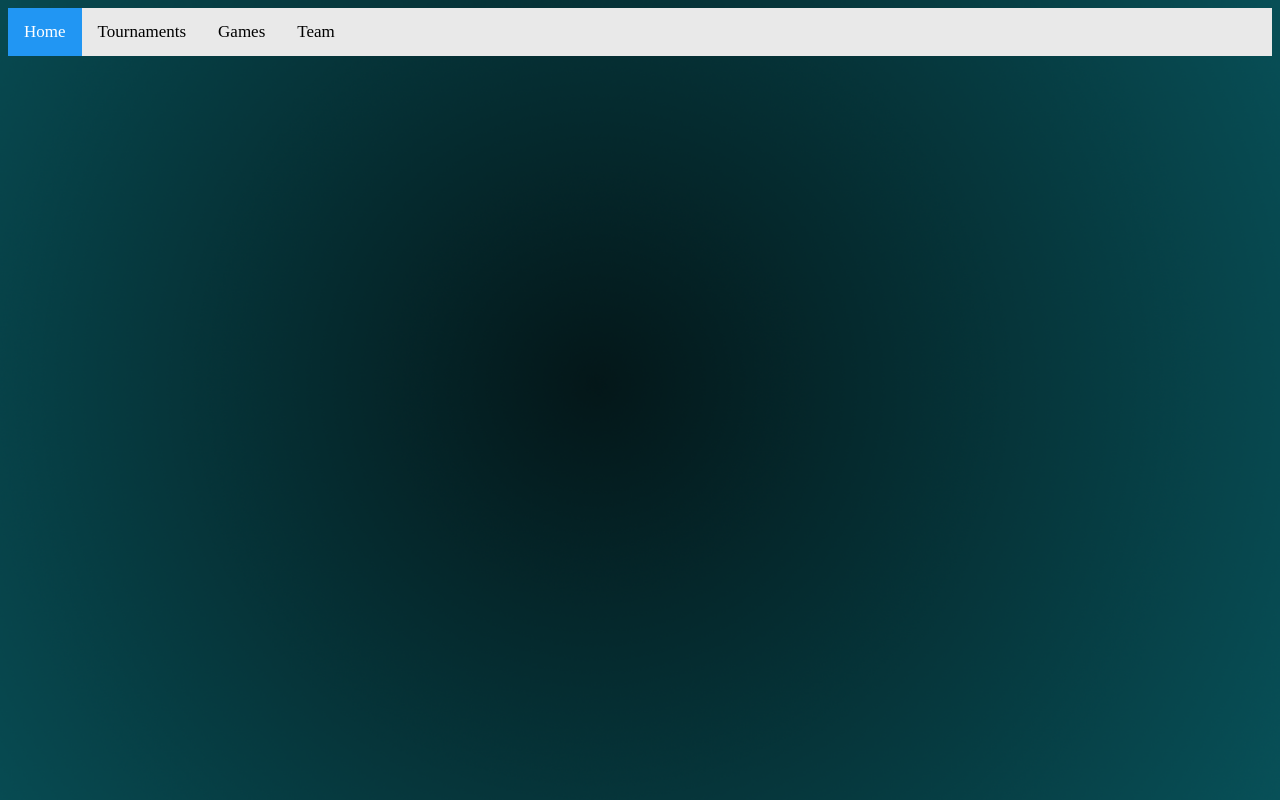
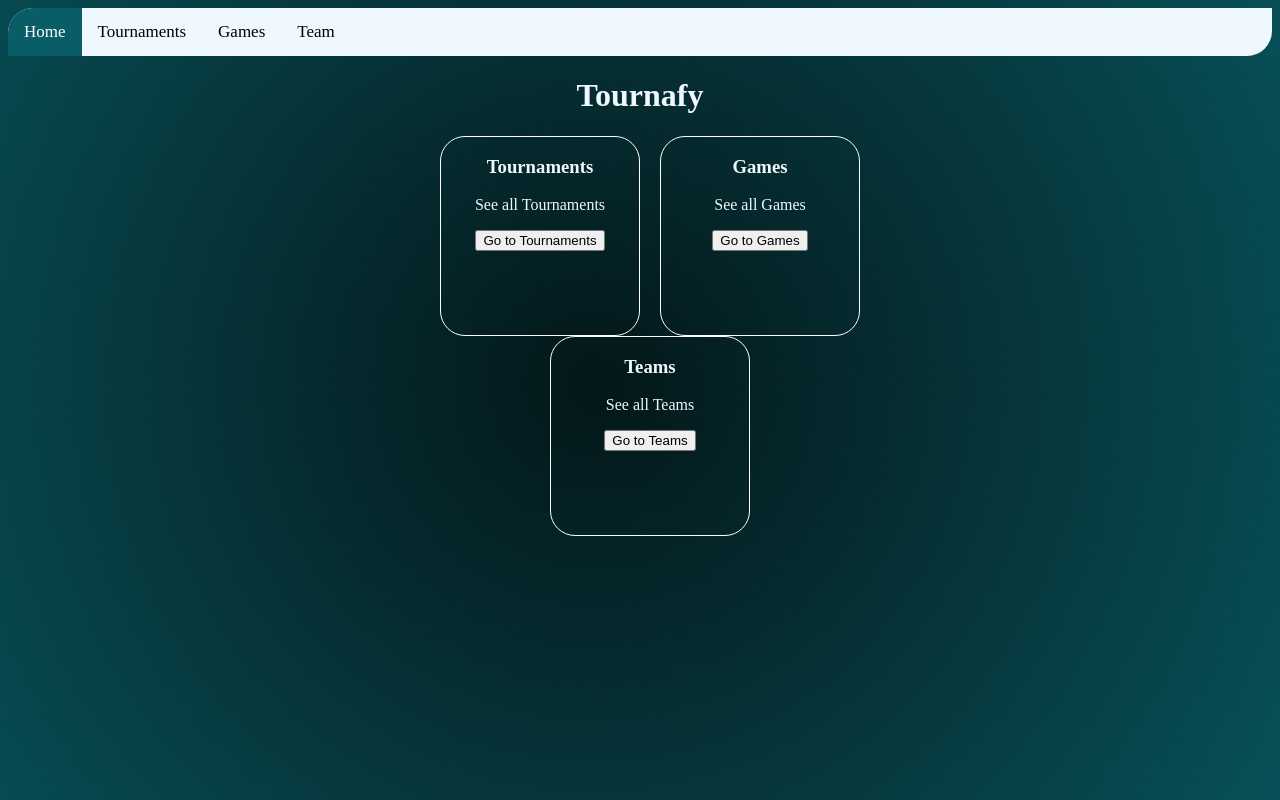
Before and after one commit to coerth/tournafy, a React (Vite) app: page / in a window 1280 px wide. Built offline with nearby package versions, Linux system fonts and the light colour scheme.

Commit message:
css so far

```diff
--- a/src/App.tsx
+++ b/src/App.tsx
@@ -4,8 +4,12 @@ import { BrowserRouter, Routes, Route, RouterProvider } from 'react-router-dom'
 import './styles/App.css'
 import DisplayTeams from './components/team/DisplayTeams'
 import DisplayTournament from './components/tournament/DisplayTournament'
+import FrontPage from './components/FrontPage'
+
+
 
 function App() {
+
 
   return (
     <div className="App">
@@ -13,14 +17,17 @@ function App() {
       <BrowserRouter basename=''>
       <Header />
       <Routes>
-      <Route path="/teams" element={<DisplayTeams />} />
+      <Route path='/' element={<FrontPage/>} />
+      <Route path="/team" element={<DisplayTeams />} />
       <Route path="/tournament" element={<DisplayTournament />} />
-
       </Routes>
       </BrowserRouter>
 
     </div>
+
   )
+
+
 }
 
 export default App
--- /dev/null
+++ b/src/components/FrontPage.tsx
@@ -0,0 +1,37 @@
+import React from 'react'
+
+const FrontPage = () => {
+  return (
+    <div>
+        <div className='frontpage-top-div'>
+        <h1 className='frontpage-headline'>Tournafy</h1>
+        <div className='frontpage-menu'>
+        <section >
+          <h3>Tournaments</h3>
+          <p>See all Tournaments</p>
+          <button onClick={goToTournaments}>Go to Tournaments</button>
+        </section>
+        </div>
+        <div className='frontpage-menu'>
+        <section >
+        <h3>Games</h3>
+        <p> See all Games</p>
+        <button onClick={goToTournaments}>Go to Games</button>
+        </section>
+        </div>
+        <div className='frontpage-menu'>
+        <section >
+        <h3>Teams</h3>
+        <p>See all Teams</p>
+        <button onClick={goToTournaments}>Go to Teams</button>
+        </section>
+        </div>
+      </div>
+    </div>
+  )
+
+  function goToTournaments() {
+}
+}
+
+export default FrontPage
--- a/src/components/header.tsx
+++ b/src/components/header.tsx
@@ -14,7 +14,7 @@ const Header = () => {
                 <NavLink to="/">Home</NavLink>
                 <NavLink to="/tournament">Tournaments</NavLink>
                 <NavLink to="/game">Games</NavLink>
-                <NavLink to="/teams">Team</NavLink>
+                <NavLink to="/team">Team</NavLink>
               </div>
             </div>
           </nav>
--- a/src/components/player/DisplayPlayers.tsx
+++ b/src/components/player/DisplayPlayers.tsx
@@ -1,6 +1,5 @@
 import React, { useEffect, useState } from 'react'
 import {Player} from '../../utility/types'
-import '../../styles/App.css'
 
 type Props = {
     players: Player[]
--- a/src/components/team/DisplayTeams.tsx
+++ b/src/components/team/DisplayTeams.tsx
@@ -1,7 +1,6 @@
 import React, { useEffect, useState } from 'react'
 import { ApiGet } from '../../utility/ApiFetcher'
 import {Team, Player} from '../../utility/types'
-import '../../styles/App.css'
 import DisplayTeam from './DisplayTeam'
 
 
--- a/src/components/tournament/DisplayTournament.tsx
+++ b/src/components/tournament/DisplayTournament.tsx
@@ -1,7 +1,6 @@
 import React, { useEffect, useState } from 'react'
 import { ApiGet } from '../../utility/ApiFetcher'
 import {Tournament} from '../../utility/types'
-import '../../styles/App.css'
 
 
 const DisplayTournament = () => {
--- a/src/main.tsx
+++ b/src/main.tsx
@@ -1,6 +1,7 @@
 import React from 'react'
 import ReactDOM from 'react-dom/client'
 import App from './App'
+import { Router } from 'react-router-dom'
 
 ReactDOM.createRoot(document.getElementById('root') as HTMLElement).render(
   <React.StrictMode>
--- a/src/styles/App.css
+++ b/src/styles/App.css
@@ -4,6 +4,32 @@ body {
   color: aliceblue;
 }
 
-table, th, td {
-  border: 1px solid;
+ th{
+
+  border-bottom-style: solid;
 }
+
+th, td {
+  padding: 10px;
+  text-align: center;
+}
+
+
+.frontpage-top-div{
+  margin-left: auto;
+  margin-right: auto;
+  width: 50%;
+  text-align: center;
+}
+
+.frontpage-menu {
+  display: inline-block;
+  margin-left: 20px;
+  border: 1px;
+  border-color: white;
+  border-style: solid;
+  border-radius: 25px;
+  min-height: 200px;
+  min-width: 200px;
+
+}
--- a/src/styles/Header.css
+++ b/src/styles/Header.css
@@ -5,7 +5,8 @@
 /* Style the navbar */
 .topnav {
   overflow: hidden;
-  background-color: #e9e9e9;
+  background-color: aliceblue;
+  border-radius: 25px 0 25px 0;
 }
 
 /* Navbar links */
@@ -27,7 +28,7 @@
 
 /* Active/current link */
 .topnav a.active {
-  background-color: #2196f3;
+  background-color: #095d66;
   color: white;
 }
 
```
